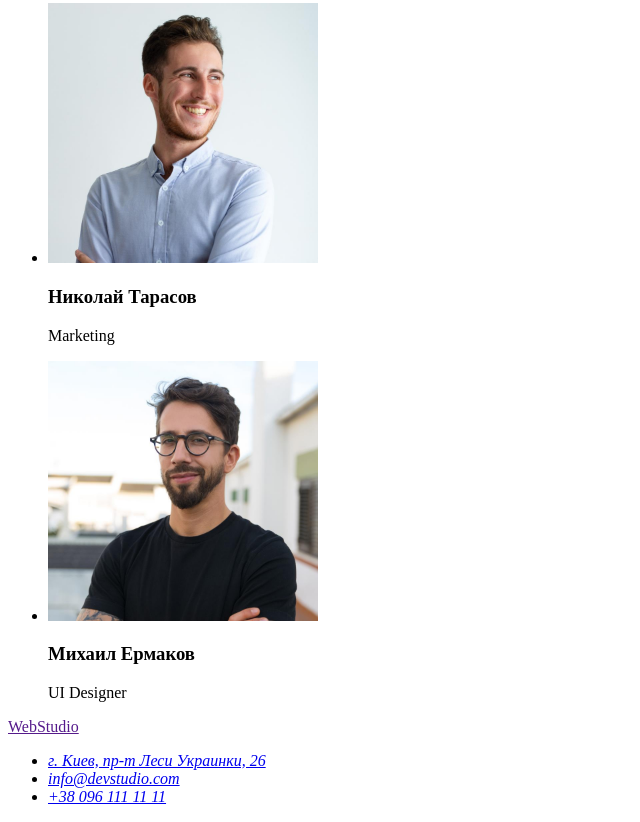
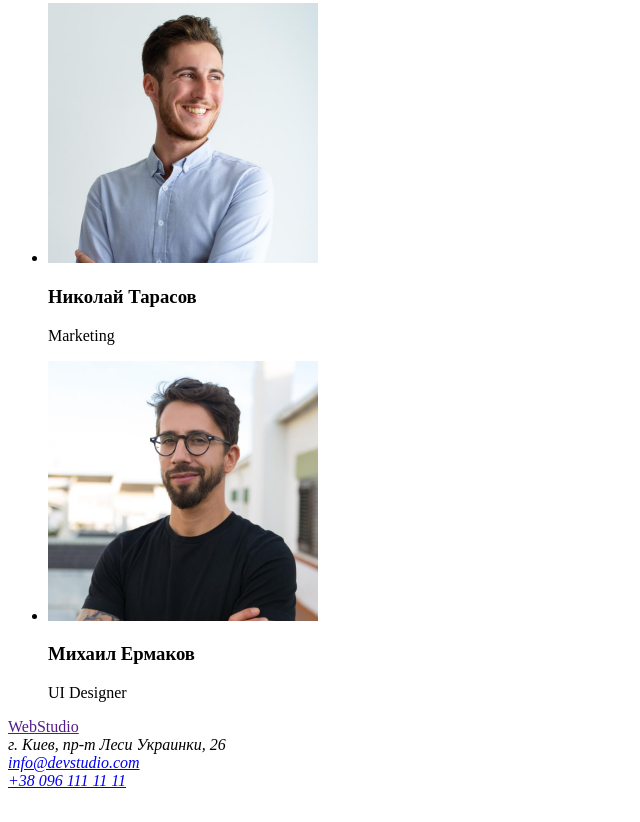
Before and after one commit to NNaumenko83/goit-markup-hw-01, a plain HTML site: page index.html in a window 1280 px wide. Shown: the part 2333-3155 px from the top of the page, without its empty margins (0-640 px from the left). After the commit the page ends 3131 px from the top, so only its background shows below. Drawn offline with Linux system fonts and the light colour scheme.

Commit message:
Змінив адресу у футері

```diff
--- a/index.html
+++ b/index.html
@@ -145,17 +145,9 @@
     <footer>
       <a href="">WebStudio</a>
       <address>
-        <ul>
-          <li>
-            <a
-              href="https://www.google.com/maps/place/%D0%B1%D1%83%D0%BB%D1%8C%D0%B2%D0%B0%D1%80+%D0%9B%D0%B5%D1%81%D1%96+%D0%A3%D0%BA%D1%80%D0%B0%D1%97%D0%BD%D0%BA%D0%B8,+26,+%D0%9A%D0%B8%D1%97%D0%B2,+02000/@50.4265807,30.5383858,17z/data=!3m1!4b1!4m5!3m4!1s0x40d4cf0e033ecbe9:0x57a4dffefec77da0!8m2!3d50.4265807!4d30.5383858"
-              target="_blank"
-              >г. Киев, пр-т Леси Украинки, 26
-            </a>
-          </li>
-          <li><a href="mailto:info@devstudio.com">info@devstudio.com</a></li>
-          <li><a href="tel:+380961111111">+38 096 111 11 11</a></li>
-        </ul>
+        г. Киев, пр-т Леси Украинки, 26 <br />
+        <a href="mailto:info@devstudio.com">info@devstudio.com</a><br />
+        <a href="tel:+380961111111">+38 096 111 11 11</a>
       </address>
     </footer>
   </body>
```
